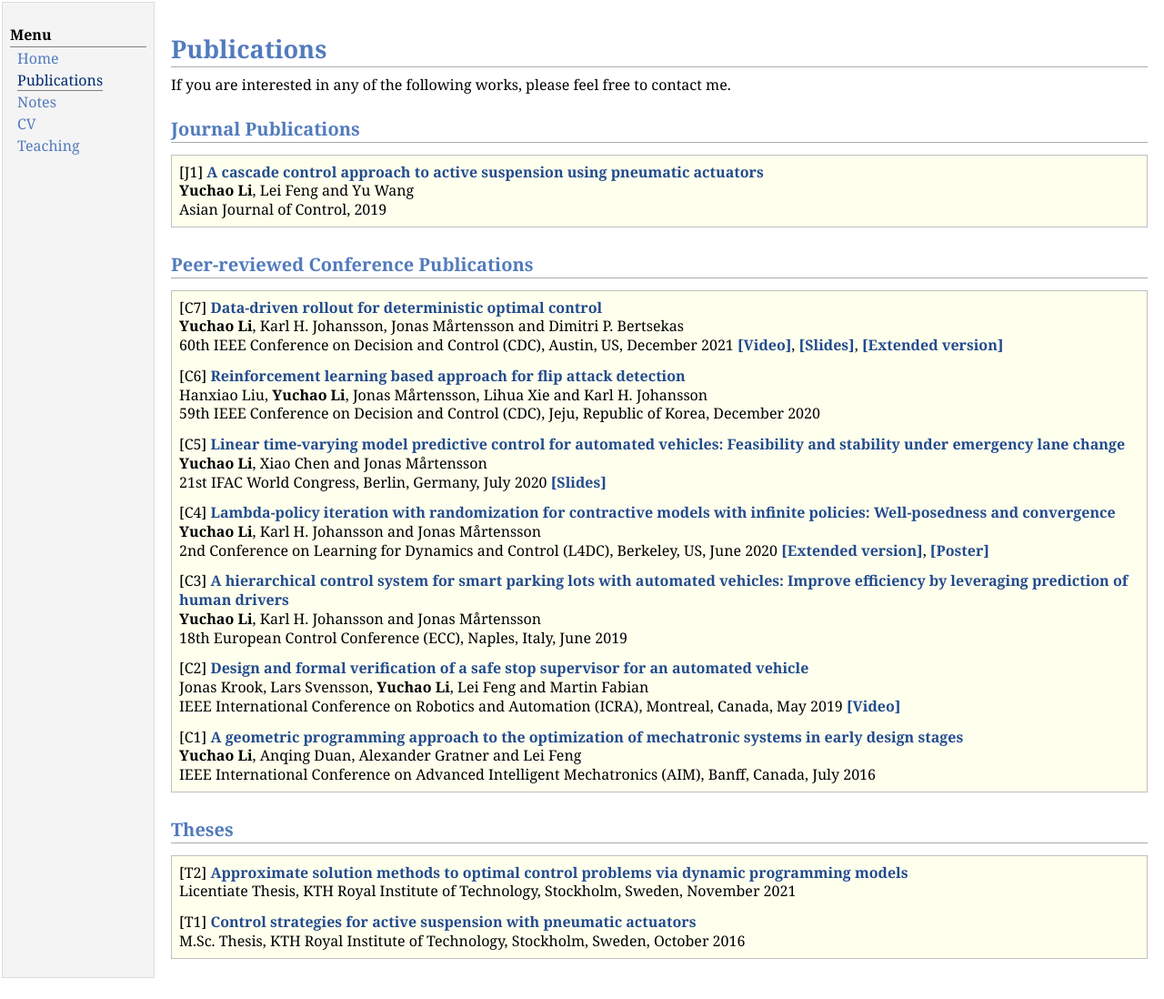
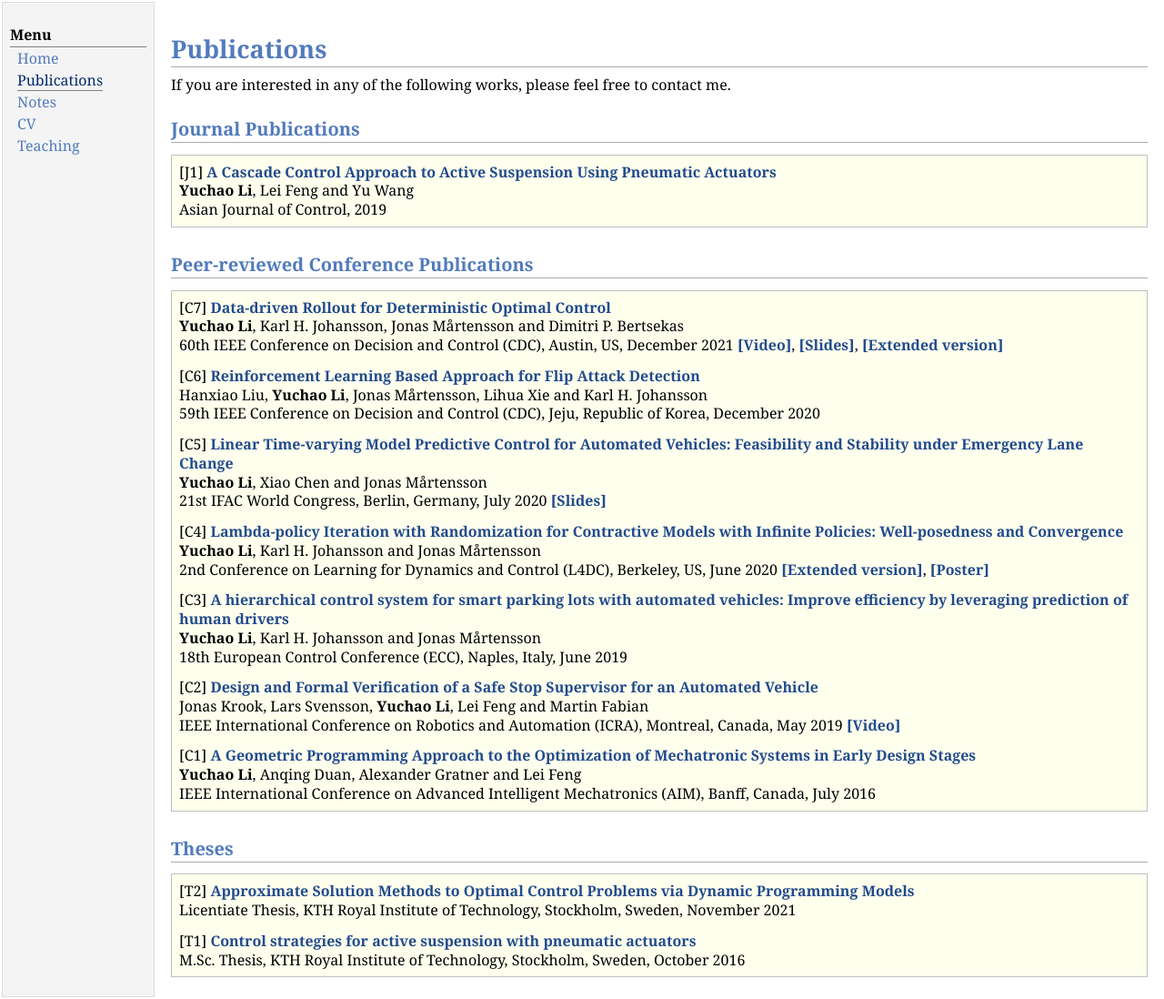
Before and after one commit to yuchaotaigu/yuchaotaigu.github.io, a Jekyll site: the page research.html, which Jekyll copies as it is, in a window 1280 px wide. Shown: the whole page at 91% size. Built offline with Jekyll 4.4.1, drawn with Linux system fonts in a browser that asks for light colours; comment, search, counter and statistics services are not loaded; before the commit the page ends 1077 px from its top, so only the background shows below that.

Commit message:
CAPITAL LETTERS

```diff
--- a/research.html
+++ b/research.html
@@ -32,7 +32,7 @@ If you are interested in any of the following works, please feel free to contact
 <h2>Journal Publications</h2>
 <div class="infoblock">
 <div class="blockcontent">
-<p>[J1] <a href="https://onlinelibrary.wiley.com/doi/full/10.1002/asjc.2028"><b>A cascade control approach to active suspension using pneumatic actuators</b></a> <br />
+<p>[J1] <a href="https://onlinelibrary.wiley.com/doi/full/10.1002/asjc.2028"><b>A Cascade Control Approach to Active Suspension Using Pneumatic Actuators</b></a> <br />
 <b>Yuchao Li</b>, Lei Feng and Yu Wang <br />
  Asian Journal of Control, 2019</p>
   </div></div>
@@ -40,25 +40,25 @@ If you are interested in any of the following works, please feel free to contact
 <h2>Peer-reviewed Conference Publications</h2>
 <div class="infoblock">
 <div class="blockcontent">
-<p>[C7] <a href="https://ieeexplore.ieee.org/document/9683499"><b>Data-driven rollout for deterministic optimal control</b></a><br />
+<p>[C7] <a href="https://ieeexplore.ieee.org/document/9683499"><b>Data-driven Rollout for Deterministic Optimal Control</b></a><br />
 <b>Yuchao Li</b>, Karl H. Johansson, Jonas Mårtensson and Dimitri P. Bertsekas <br />
 60th IEEE Conference on Decision and Control (CDC), Austin, US, December 2021 <a href="https://youtu.be/6lhpVCqhThM"><b>[Video]</b></a>, <a href="research/CDC21_presentation.pdf"><b>[Slides]</b></a>, <a href="https://arxiv.org/abs/2105.03116"><b>[Extended version]</b></a></p>
-<p>[C6] <a href="https://ieeexplore.ieee.org/abstract/document/9303818"><b>Reinforcement learning based approach for flip attack detection</b></a><br />
+<p>[C6] <a href="https://ieeexplore.ieee.org/abstract/document/9303818"><b>Reinforcement Learning Based Approach for Flip Attack Detection</b></a><br />
 Hanxiao Liu, <b>Yuchao Li</b>, Jonas Mårtensson, Lihua Xie and Karl H. Johansson <br />
 59th IEEE Conference on Decision and Control (CDC), Jeju, Republic of Korea, December 2020 </p>
-<p>[C5] <a href="https://www.sciencedirect.com/science/article/pii/S2405896320303062"><b>Linear time-varying model predictive control for automated vehicles: Feasibility and stability under emergency lane change </b></a><br />
+<p>[C5] <a href="https://www.sciencedirect.com/science/article/pii/S2405896320303062"><b>Linear Time-varying Model Predictive Control for Automated Vehicles: Feasibility and Stability under Emergency Lane Change </b></a><br />
 <b>Yuchao Li</b>, Xiao Chen and Jonas Mårtensson <br />
 21st IFAC World Congress, Berlin, Germany, July 2020 <a href="research/IFAC_20_presentation.pdf"><b>[Slides]</b></a><br /></p>
-<p>[C4] <a href="http://proceedings.mlr.press/v120/li20b.html"><b>Lambda-policy iteration with randomization for contractive models with infinite policies: Well-posedness and convergence </b></a><br />
+<p>[C4] <a href="http://proceedings.mlr.press/v120/li20b.html"><b>Lambda-policy Iteration with Randomization for Contractive Models with Infinite Policies: Well-posedness and Convergence </b></a><br />
 <b>Yuchao Li</b>, Karl H. Johansson and Jonas Mårtensson <br />
 2nd Conference on Learning for Dynamics and Control (L4DC), Berkeley, US, June 2020 <a href="https://arxiv.org/abs/1912.08504"><b>[Extended version]</b></a>, <a href="research/L4DC_poster.pdf"><b>[Poster]</b></a><br /></p>
 <p>[C3] <a href="https://ieeexplore.ieee.org/abstract/document/8796055"><b>A hierarchical control system for smart parking lots with automated vehicles: Improve efficiency by leveraging prediction of human drivers </b></a><br />
 <b>Yuchao Li</b>, Karl H. Johansson and Jonas Mårtensson <br />
 18th European Control Conference (ECC), Naples, Italy, June 2019 </p>
-<p>[C2] <a href="https://ieeexplore.ieee.org/document/8793636"><b>Design and formal verification of a safe stop supervisor for an automated vehicle</b></a> <br />
+<p>[C2] <a href="https://ieeexplore.ieee.org/document/8793636"><b>Design and Formal Verification of a Safe Stop Supervisor for an Automated Vehicle</b></a> <br />
   Jonas Krook, Lars Svensson, <b>Yuchao Li</b>, Lei Feng and Martin Fabian<br />
 IEEE International Conference on Robotics and Automation (ICRA), Montreal, Canada, May 2019 <a href="https://vimeo.com/319427372"><b>[Video]</b></a><br /></p>
-<p>[C1] <a href="https://ieeexplore.ieee.org/abstract/document/7576958"><b>A geometric programming approach to the optimization of mechatronic systems in early design stages</b></a><br />
+<p>[C1] <a href="https://ieeexplore.ieee.org/abstract/document/7576958"><b>A Geometric Programming Approach to the Optimization of Mechatronic Systems in Early Design Stages</b></a><br />
   <b>Yuchao Li</b>, Anqing Duan, Alexander Gratner and Lei Feng  <br />
 IEEE International Conference on Advanced Intelligent Mechatronics (AIM), Banff, Canada, July 2016</p>
   </div></div>
@@ -67,7 +67,7 @@ IEEE International Conference on Advanced Intelligent Mechatronics (AIM), Banff,
 <h2>Theses</h2>
 <div class="infoblock">
 <div class="blockcontent">
- <p>[T2] <a href="http://urn.kb.se/resolve?urn=urn:nbn:se:kth:diva-305283"><b>Approximate solution methods to optimal control problems via dynamic programming models </b></a><br />
+ <p>[T2] <a href="http://urn.kb.se/resolve?urn=urn:nbn:se:kth:diva-305283"><b>Approximate Solution Methods to Optimal Control Problems via Dynamic Programming Models </b></a><br />
 Licentiate Thesis, KTH Royal Institute of Technology, Stockholm, Sweden, November 2021</p>
   <p>[T1] <a href="http://urn.kb.se/resolve?urn=urn:nbn:se:kth:diva-194174"><b>Control strategies for active suspension with pneumatic actuators </b></a><br />
 M.Sc. Thesis, KTH Royal Institute of Technology, Stockholm, Sweden, October 2016</p>
```
